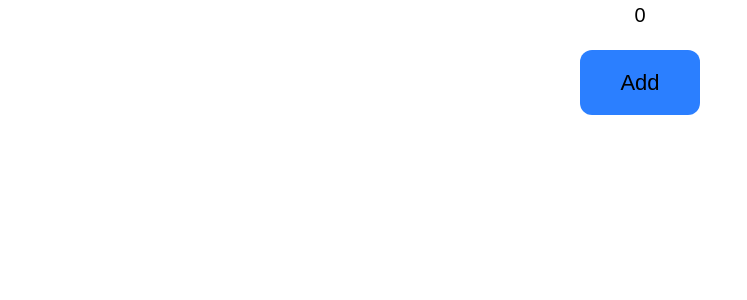
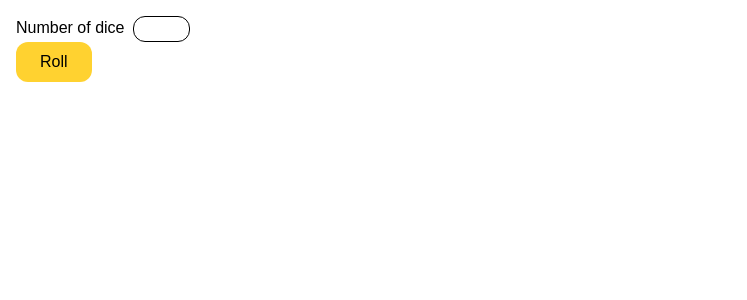
Before and after one commit to Kofuku0/Fontend-machine, a Next.js app: page / in a window 1280 px wide. Shown: the top 300 px of the page, without its empty margins (0-747 px from the left). Built offline with nearby package versions, Linux system fonts and the light colour scheme.

Commit message:
feat: added the dice

```diff
--- a/app/page.tsx
+++ b/app/page.tsx
@@ -14,14 +14,15 @@ import React from "react";
 // import DataTable from "@/frontend-machine/components/data-table";
 // import AccordianII from "@/frontend-machine/components/accordian-ii";
 // import AccordionIII from "@/frontend-machine/components/accordian-iii";
-import ProgressDemo from "@/frontend-machine/components/progress-bar";
-import Clock from '@/frontend-machine/components/clock'
-import ProgressBarGenerator from '@/frontend-machine/components/progress-bars'
+// import ProgressDemo from "@/frontend-machine/components/progress-bar";
+// import Clock from '@/frontend-machine/components/clock'
+// import ProgressBarGenerator from '@/frontend-machine/components/progress-bars'
+import DiceRoller from '@/frontend-machine/components/dice-roller';
 export default function HomePage() {
 //   const [open,setOpen] = React.useState(false);
 
   return (
-     <div>
+     <div className="bg-white h-dvh w-dvw">
       {/* <InfiniteScroll /> */}
       {/* <VirtualisedList /> */}
       {/* <Pagination /> */}
@@ -94,7 +95,8 @@ export default function HomePage() {
     /> */}
 
     {/* <Clock/> */}
-    <ProgressBarGenerator/>
+    {/* <ProgressBarGenerator/> */}
+    <DiceRoller/>
      </div>
   );
 }
--- /dev/null
+++ b/frontend-machine/components/dice-roller/index.tsx
@@ -0,0 +1,93 @@
+"use client";
+import { useState } from "react";
+
+const NUMBER_OF_FACES = 6;
+const MIN_NUMBER_OF_DICE = 1;
+const MAX_NUMBER_OF_DICE = 12;
+
+const DICESMAP: Record<number, string[]> = {
+  1: ["top-1/2 translate-x-[140%] -translate-y-1/2"],
+  2: ["left-1 top-1", "bottom-1 right-1"],
+  3: ["top-[6px] translate-x-[140%]", "bottom-2 left-1", "bottom-2 right-2"],
+  4: ["top-[6px] left-2", "top-[6px] right-2", "bottom-2 left-2", "bottom-2 right-2"],
+  5: [
+    "top-[6px] left-2",
+    "top-[6px] right-2",
+    "bottom-2 left-2",
+    "bottom-2 right-2",
+    "translate-y-[200%] translate-x-[190%]",
+  ],
+  6: [
+    "top-[6px] left-2",
+    "top-[6px] right-2",
+    "bottom-2 left-2",
+    "bottom-2 right-2",
+    "translate-y-[200%] translate-x-[65%]",
+    "translate-y-[200%] right-2",
+  ],
+};
+
+function rollDice(numberOfDice: number) {
+  return Array.from({ length: numberOfDice }, () =>
+    Math.floor(Math.random() * NUMBER_OF_FACES) + 1
+  );
+}
+
+export default function App() {
+  const [rolledDice, setRolledDice] = useState<number[]>([]);
+
+  return (
+    <div className="wrapper p-4 text-black">
+      <form
+        onSubmit={(event: React.FormEvent<HTMLFormElement>) => {
+          event.preventDefault();
+
+          const form = event.currentTarget;
+          const data = new FormData(form);
+
+          const numberOfDices = Number(data.get("dice-count"));
+          setRolledDice(rollDice(numberOfDices));
+        }}
+      >
+        <div className="flex gap-2">
+          <label htmlFor="dice-input">Number of dice</label>
+
+          <input
+            id="dice-input"
+            name="dice-count"
+            required
+            type="number"
+            min={MIN_NUMBER_OF_DICE}
+            max={MAX_NUMBER_OF_DICE}
+            className="border border-black rounded-xl"
+          />
+        </div>
+
+        <button className="px-6 py-2 bg-amber-300 rounded-xl" type="submit">
+          Roll
+        </button>
+      </form>
+
+      {rolledDice.length > 0 && (
+        <div className="w-100 bg-gray-500 mt-4 flex gap-2 flex-wrap">
+          {rolledDice.map((item, index) => {
+            return <Dice key={index} value={item} />;
+          })}
+        </div>
+      )}
+    </div>
+  );
+}
+
+function Dice({ value }: { value: number }) {
+  return (
+    <div className="relative h-15 w-15 mt-2 bg-black">
+      {DICESMAP[value].map((dotPosition, ix) => (
+        <div
+          key={ix}
+          className={`absolute h-3 w-3 bg-white ${dotPosition}`}
+        />
+      ))}
+    </div>
+  );
+}
```
